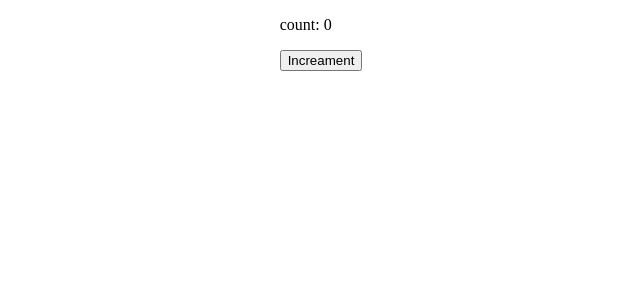
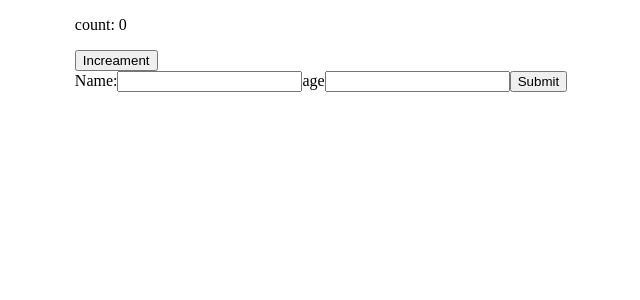
Before and after one commit to rohitware/react-skill-builder, a React (Vite) app: page / in a window 1280 px wide. Shown: the top 300 px of the page, without its empty margins (319-959 px from the left). Built offline with nearby package versions, Linux system fonts and the light colour scheme.

Commit message:
Create Form component: handle state for name and age and log on submit

```diff
--- a/src/App.jsx
+++ b/src/App.jsx
@@ -5,6 +5,7 @@ import Car from "./jsx/Car";
 import MyCars from "./Lists/MyCars";
 import MyForm from "./Forms/MyForm";
 import Counter from "./useState/Counter";
+import Form from "./useState/Form";
 
 function App() {
   return (
@@ -16,6 +17,7 @@ function App() {
         <MyCars />
         <MyForm /> */}
         <Counter />
+        <Form />
       </div>
     </>
   );
--- /dev/null
+++ b/src/useState/Form.jsx
@@ -0,0 +1,31 @@
+import React, { useState } from "react";
+
+function Form() {
+  const [name, setName] = useState("");
+  const [age, setAge] = useState("");
+  const HandleSubmit = (e) => {
+    e.preventDefault();
+    console.log(name, age);
+  };
+  return (
+    <div>
+      <form onSubmit={HandleSubmit}>
+        <label>Name:</label>
+        <input
+          type="text"
+          value={name}
+          onChange={(e) => setName(e.target.value)}
+        />
+        <label>age</label>
+        <input
+          type="number"
+          value={age}
+          onChange={(e) => setAge(e.target.value)}
+        />
+        <button type="submit">Submit</button>
+      </form>
+    </div>
+  );
+}
+
+export default Form;
```
